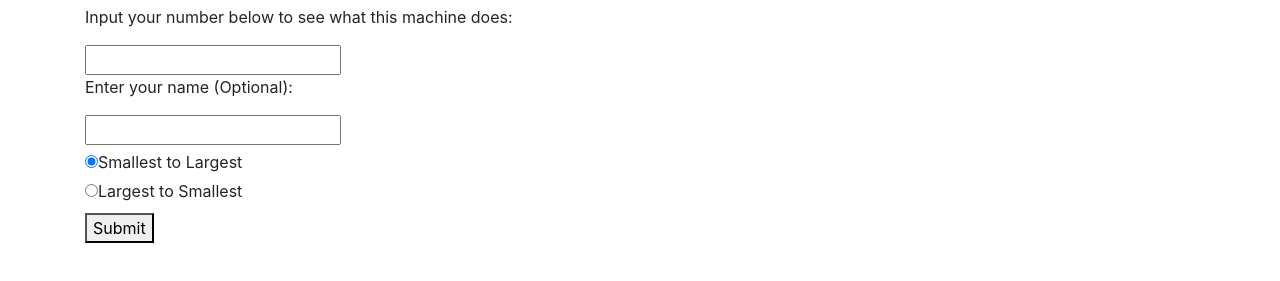
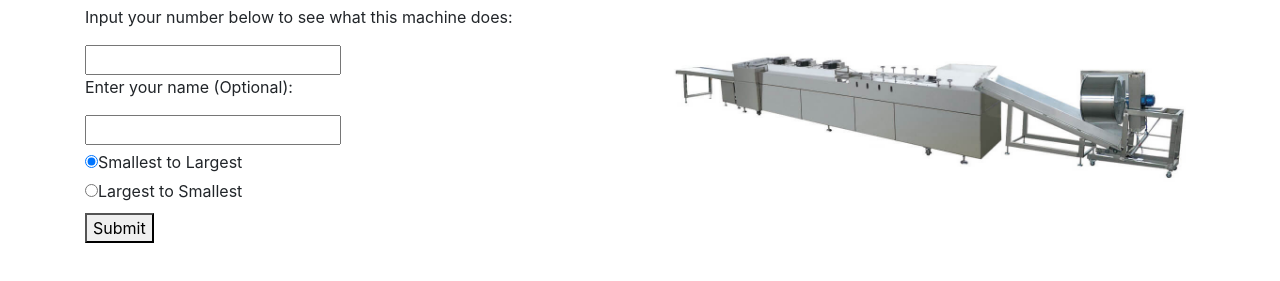
Before and after one commit to PhilipEskins/beepboop, a plain HTML site: page index.html in a window 1280 px wide. Shown: the part 51-332 px from the top of the page. Drawn offline with Linux system fonts and the light colour scheme.

Commit message:
add image and media rule to remove image when the screen gets too small

```diff
--- a/css/styles.css
+++ b/css/styles.css
@@ -15,3 +15,13 @@ button {
 input[type=radio] {
   margin-top: 10px;
 }
+
+#machine {
+  width: 100%;
+}
+
+@media only screen and (max-width: 995px) {
+  #machine {
+    display: none;
+  }
+}
--- a/index.html
+++ b/index.html
@@ -11,6 +11,8 @@
   <body>
     <div class="container">
       <h1>The Crazy Beep Boop Machine</h1>
+      <div class="row">
+        <div class="col-lg-6">
           <form id="project3">
             <p>Input your number below to see what this machine does:</p>
             <input type="number" id="number"></br>
@@ -20,7 +22,12 @@
             <input type="radio" name="operation" value="large">Largest to Smallest<br>
             <button type="submit">Submit</button>
           </form>
+        </div>
 
+        <div class="col-lg-6">
+          <img src="img/machine.jpg" alt="Crazy Machine" id="machine">
+        </div>
+      </div>
       <div>
         <ul class="result" id="result">
 
```
Also changed, not shown: img/machine.jpg (added). Lines whose indentation alone changed are shown as unchanged.
